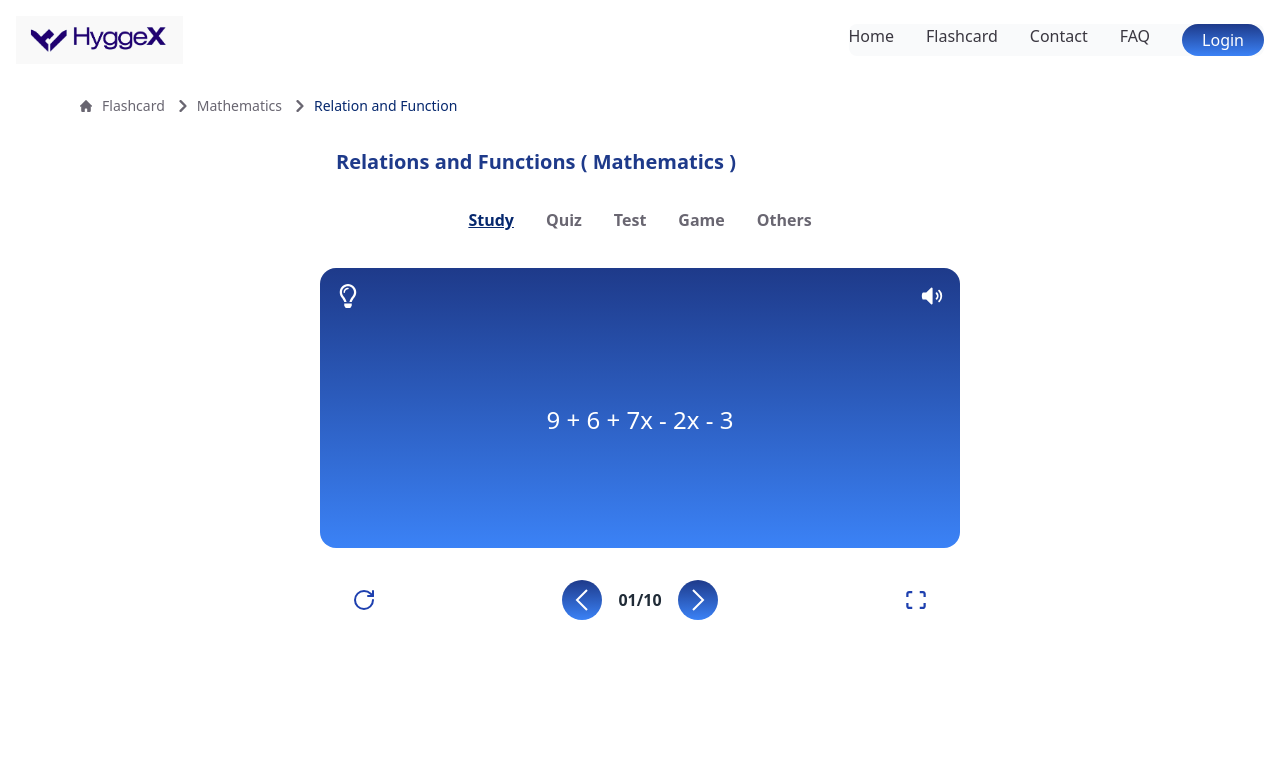
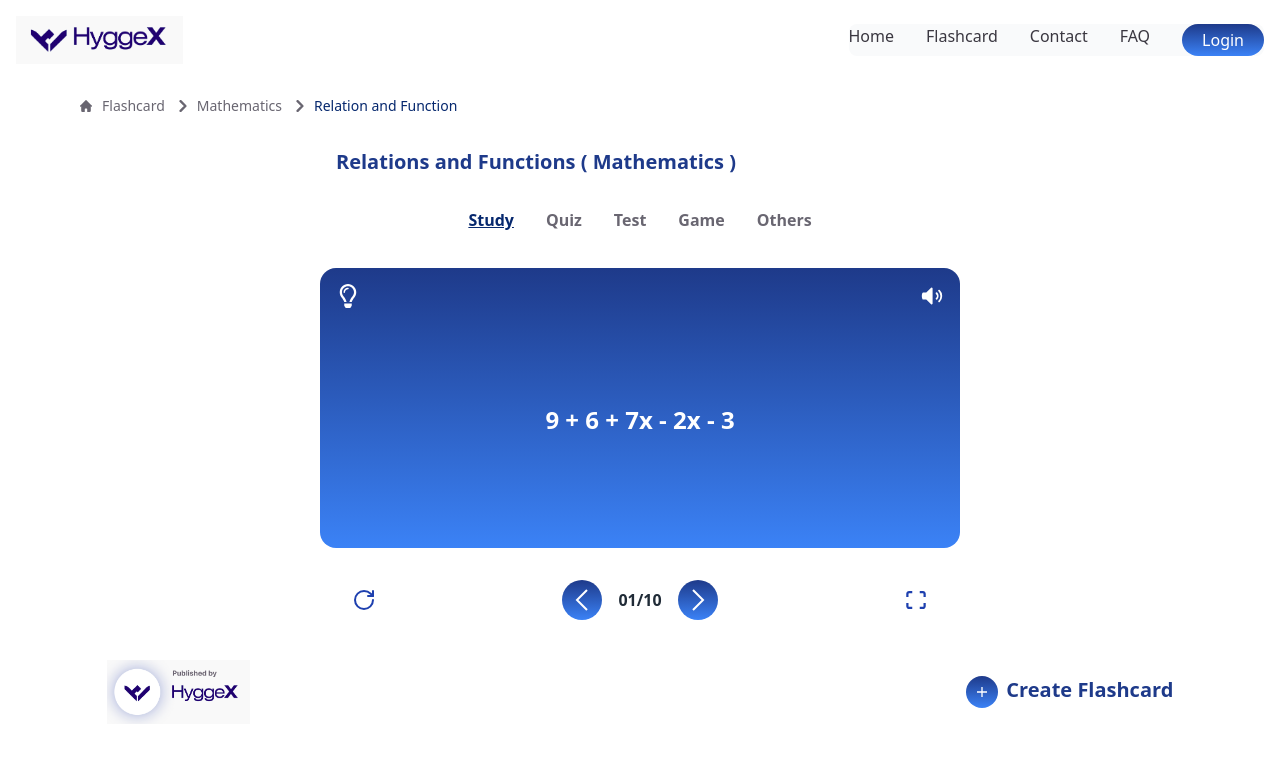
Before and after one commit to svivek19/Hyggex-Digital-Services-Private-Limited-Task, a React (Vite) app: page / in a window 1280 px wide. Shown: the top 762 px of the page. Built offline with nearby package versions, Linux system fonts and the light colour scheme.

Commit message:
feat: add logo and Create Flashcard

```diff
--- a/src/components/Card.jsx
+++ b/src/components/Card.jsx
@@ -1,9 +1,12 @@
 import React from "react";
+
+import logo from "../assets/brandLogo.png";
 import { FaRegLightbulb } from "react-icons/fa";
 import { HiMiniSpeakerWave } from "react-icons/hi2";
 import { LuRotateCw } from "react-icons/lu";
 import { GrPrevious, GrNext } from "react-icons/gr";
 import { IoMdQrScanner } from "react-icons/io";
+import { IoMdAdd } from "react-icons/io";
 
 const Card = () => {
   return (
@@ -30,7 +33,7 @@ const Card = () => {
           <HiMiniSpeakerWave className="text-white text-2xl" />
         </div>
 
-        <div className="text-center py-24 text-white text-2xl">
+        <div className="text-center py-24 text-white text-2xl font-semibold">
           <h1>9 + 6 + 7x - 2x - 3</h1>
         </div>
       </div>
@@ -48,6 +51,17 @@ const Card = () => {
           <IoMdQrScanner className="text-blue-800 text-2xl" />
         </div>
       </div>
+
+      <div className="w-11/12 md:w-5/6 my-10 mx-auto flex justify-between items-center">
+        <img src={logo} alt="logo" className="h-14 md:h-16" />
+
+        <div className="flex space-x-2">
+          <IoMdAdd className="bg-gradient-to-b from-blue-900 to-blue-500 w-8 h-8 p-2 rounded-full text-white" />
+          <span className="text-blue-900 text-lg md:text-xl font-semibold">
+            Create Flashcard
+          </span>
+        </div>
+      </div>
     </div>
   );
 };
```
Also changed, not shown: src/assets/brandLogo.png (added).
